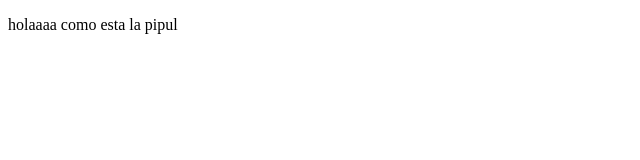
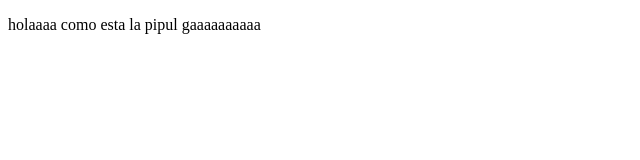
Before and after one commit to anze28/proyectoDemoCursoPrework, a plain HTML site: page index.html in a window 1280 px wide. Shown: the whole page, without its empty margins (0-640 px from the left). Drawn offline with Linux system fonts and the light colour scheme.

Commit message:
cambiamos ugu

```diff
--- a/index.html
+++ b/index.html
@@ -7,7 +7,7 @@
     <title>UBUNTU</title>
 </head>
 <body>
-    <p>holaaaa como esta la pipul</p>
+    <p>holaaaa como esta la pipul gaaaaaaaaaa</p>
 </body>
 </body>
 </html>
```
